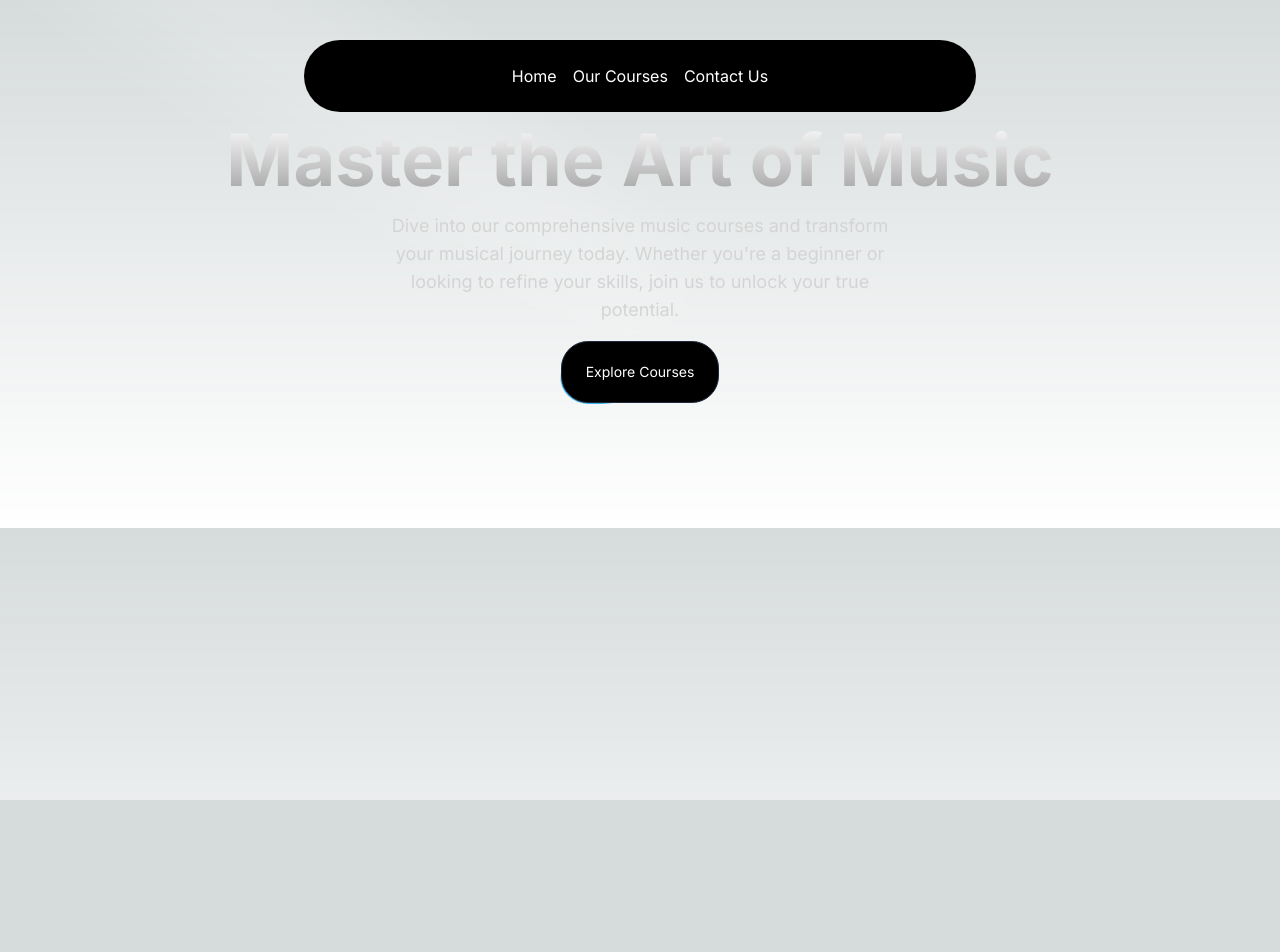
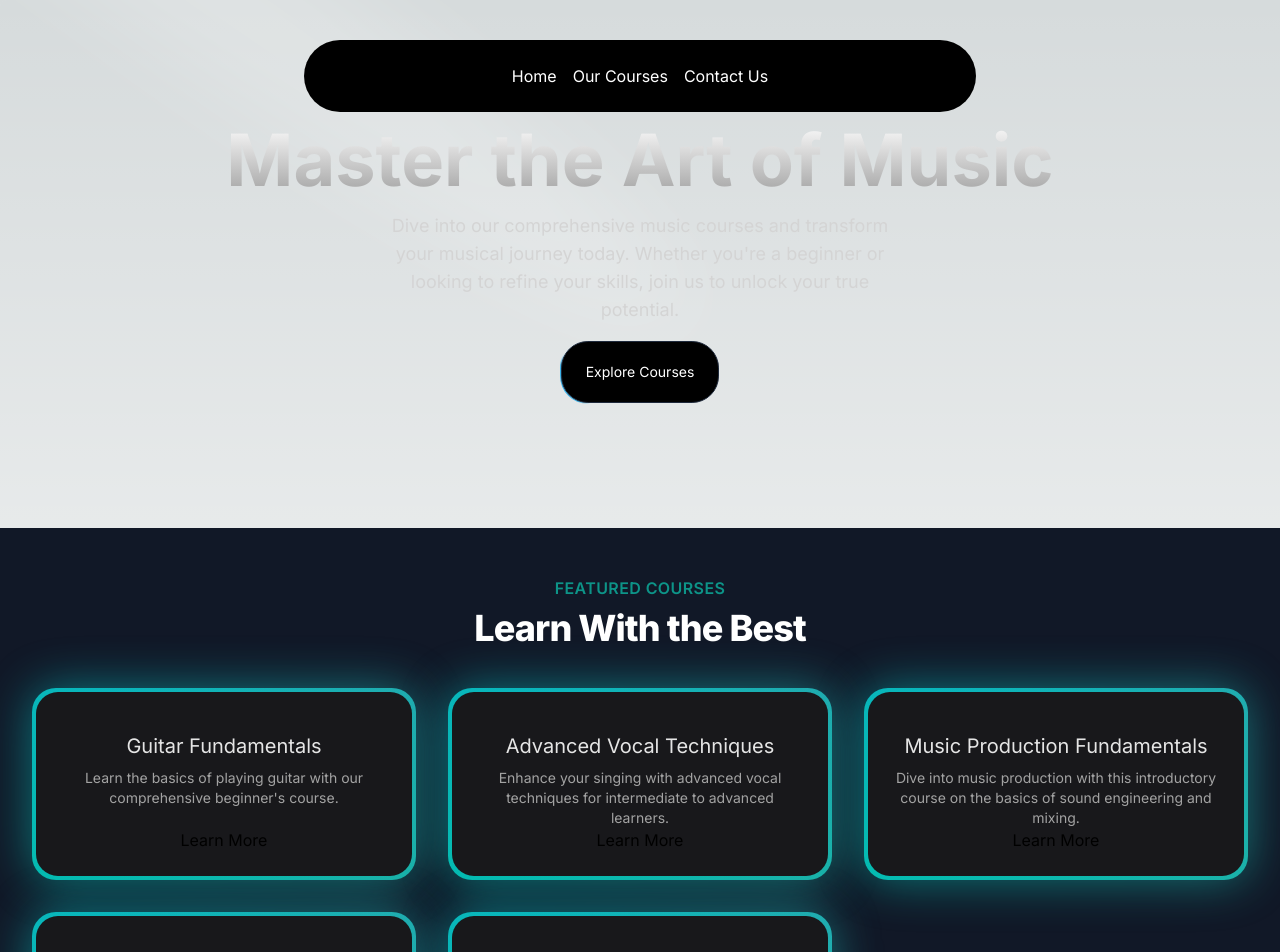
Before and after one commit to Ali0712/Music-School-NextJS, a Next.js app: page / in a window 1280 px wide. Shown: the top 952 px of the page. Before the commit the page ends 800 px from the top, so only its background shows below. Built offline with nearby package versions, Linux system fonts and the light colour scheme.

Commit message:
Add FeaturedCourses component to Home page

```diff
--- a/src/app/page.tsx
+++ b/src/app/page.tsx
@@ -1,9 +1,11 @@
+import FeaturedCourses from "@/components/FeaturedCourses";
 import HeroSection from "@/components/HeroSection";
 
 export default function Home() {
   return (
     <div>
       <HeroSection/>
+      <FeaturedCourses/>
     </div>
   );
 }
--- /dev/null
+++ b/src/components/FeaturedCourses.tsx
@@ -0,0 +1,58 @@
+'use client'
+import Link from "next/link"
+import courseData from "../data/music_courses.json"
+import { BackgroundGradient } from "./ui/background-gradient"
+
+interface Course{
+    id: number,
+    title: string,
+    slug: string,
+    description: string,
+    price: number,
+    instructor: string,
+    isFeatured: boolean,
+
+}
+
+function FeaturedCourses() {
+    const featuredCourses = courseData.courses.filter((course:Course) => course.isFeatured)
+
+
+  return (
+    <div className="py-12 bg-gray-900">
+        <div>
+            <div className="text-center">
+                <h2 className="text-base text-teal-600 font-semibold tracking-wide uppercase">FEATURED COURSES</h2>
+                <p className="mt-2 text-3xl leading-8 font-extrabold tracking-tight text-white sm:text-4xl">Learn With the Best</p>
+            </div>
+        </div>
+        <div className="mt-10 mx-8">
+            <div className="grid grid-cols-1 sm:grid-cols-2 lg:grid-cols-3 gap-8 justify-center">
+                {featuredCourses.map((course:Course)=> (
+                    <div key={course.id} className="flex justify-center">
+                        <BackgroundGradient
+                        className="flex flex-col rounded-[22px] bg-white dark:bg-zinc-900 overflow-hidden h-full max-w-sm">
+                            <div className="p-4 sm:p-6 flex flex-col items-center text-center flex-grow">
+                                <p className="text-lg sm:text-xl text-black mt-4 mb-2 dark:text-neutral-200">{course.title}</p>
+                                <p className="text-sm text-neutral-600 dark:text-neutral-400 flex-grow">{course.description}</p>
+                                <Link href={`/courses/${course.slug}`}>
+                                Learn More
+                                </Link>
+                            </div>
+                        </BackgroundGradient>
+                    </div>
+                ))}
+            </div>
+        </div>
+        <div className="mt-20 text-center">
+            <Link href={"/courses"}
+            className="px-4 py-2 rounded border border-neutral-600 text-neutral-700 bg-white hover:bg-gray-100 transition duration-200"
+            >
+            View All courses
+            </Link>
+        </div>
+    </div>
+  )
+}
+
+export default FeaturedCourses
--- /dev/null
+++ b/src/components/ui/background-gradient.tsx
@@ -0,0 +1,72 @@
+import { cn } from "@/utils/cn";
+import React from "react";
+import { motion } from "framer-motion";
+
+export const BackgroundGradient = ({
+  children,
+  className,
+  containerClassName,
+  animate = true,
+}: {
+  children?: React.ReactNode;
+  className?: string;
+  containerClassName?: string;
+  animate?: boolean;
+}) => {
+  const variants = {
+    initial: {
+      backgroundPosition: "0 50%",
+    },
+    animate: {
+      backgroundPosition: ["0, 50%", "100% 50%", "0 50%"],
+    },
+  };
+  return (
+    <div className={cn("relative p-[4px] group", containerClassName)}>
+      <motion.div
+        variants={animate ? variants : undefined}
+        initial={animate ? "initial" : undefined}
+        animate={animate ? "animate" : undefined}
+        transition={
+          animate
+            ? {
+                duration: 5,
+                repeat: Infinity,
+                repeatType: "reverse",
+              }
+            : undefined
+        }
+        style={{
+          backgroundSize: animate ? "400% 400%" : undefined,
+        }}
+        className={cn(
+          "absolute inset-0 rounded-3xl z-[1] opacity-60 group-hover:opacity-100 blur-xl  transition duration-500 will-change-transform",
+          " bg-[radial-gradient(circle_farthest-side_at_0_100%,#00ccb1,transparent),radial-gradient(circle_farthest-side_at_100%_0,#7b61ff,transparent),radial-gradient(circle_farthest-side_at_100%_100%,#ffc414,transparent),radial-gradient(circle_farthest-side_at_0_0,#1ca0fb,#141316)]"
+        )}
+      />
+      <motion.div
+        variants={animate ? variants : undefined}
+        initial={animate ? "initial" : undefined}
+        animate={animate ? "animate" : undefined}
+        transition={
+          animate
+            ? {
+                duration: 5,
+                repeat: Infinity,
+                repeatType: "reverse",
+              }
+            : undefined
+        }
+        style={{
+          backgroundSize: animate ? "400% 400%" : undefined,
+        }}
+        className={cn(
+          "absolute inset-0 rounded-3xl z-[1] will-change-transform",
+          "bg-[radial-gradient(circle_farthest-side_at_0_100%,#00ccb1,transparent),radial-gradient(circle_farthest-side_at_100%_0,#7b61ff,transparent),radial-gradient(circle_farthest-side_at_100%_100%,#ffc414,transparent),radial-gradient(circle_farthest-side_at_0_0,#1ca0fb,#141316)]"
+        )}
+      />
+
+      <div className={cn("relative z-10", className)}>{children}</div>
+    </div>
+  );
+};
--- /dev/null
+++ b/src/components/ui/sticky-scroll-reveal.tsx
@@ -0,0 +1,88 @@
+"use client";
+import React, { useRef } from "react";
+import { useMotionValueEvent, useScroll } from "framer-motion";
+import { motion } from "framer-motion";
+
+export const StickyScroll = ({
+  content,
+}: {
+  content: {
+    title: string;
+    description: string;
+  }[];
+}) => {
+  const [activeCard, setActiveCard] = React.useState(0);
+  const ref = useRef<any>(null);
+  const { scrollYProgress } = useScroll({
+    container: ref,
+    offset: ["start start", "end start"],
+  });
+  const cardLength = content.length;
+
+  useMotionValueEvent(scrollYProgress, "change", (latest) => {
+    const cardsBreakpoints = content.map((_, index) => index / cardLength);
+    cardsBreakpoints.forEach((breakpoint, index) => {
+      if (latest > breakpoint - 0.2 && latest <= breakpoint) {
+        setActiveCard(() => index);
+      }
+    });
+  });
+
+  const backgroundColors = [
+    "var(--slate-900)",
+    "var(--black)",
+    "var(--neutral-900)",
+  ];
+  const linearGradients = [
+    "linear-gradient(to bottom right, var(--cyan-500), var(--emerald-500))",
+    "linear-gradient(to bottom right, var(--pink-500), var(--indigo-500))",
+    "linear-gradient(to bottom right, var(--orange-500), var(--yellow-500))",
+  ];
+  return (
+    <motion.div
+      animate={{
+        backgroundColor: backgroundColors[activeCard % backgroundColors.length],
+      }}
+      className="h-[30rem] overflow-y-auto flex justify-center relative space-x-10 rounded-md p-10"
+      ref={ref}
+    >
+      <div className="div relative flex items-start px-4">
+        <div className="max-w-2xl">
+          {content.map((item, index) => (
+            <div key={item.title + index} className="my-20">
+              <motion.h2
+                initial={{
+                  opacity: 0,
+                }}
+                animate={{
+                  opacity: activeCard === index ? 1 : 0.3,
+                }}
+                className="text-2xl font-bold text-slate-100"
+              >
+                {item.title}
+              </motion.h2>
+              <motion.p
+                initial={{
+                  opacity: 0,
+                }}
+                animate={{
+                  opacity: activeCard === index ? 1 : 0.3,
+                }}
+                className="text-kg text-slate-300 max-w-sm mt-10"
+              >
+                {item.description}
+              </motion.p>
+            </div>
+          ))}
+          <div className="h-40" />
+        </div>
+      </div>
+      <motion.div
+        animate={{
+          background: linearGradients[activeCard % linearGradients.length],
+        }}
+        className="hidden lg:block h-60 w-80 rounded-md bg-white sticky top-10 overflow-hidden"
+      ></motion.div>
+    </motion.div>
+  );
+};
```
